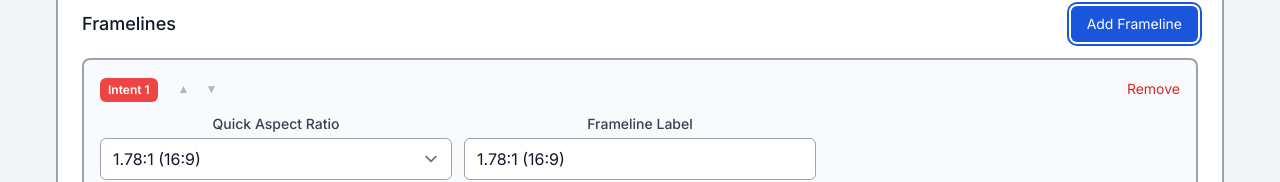
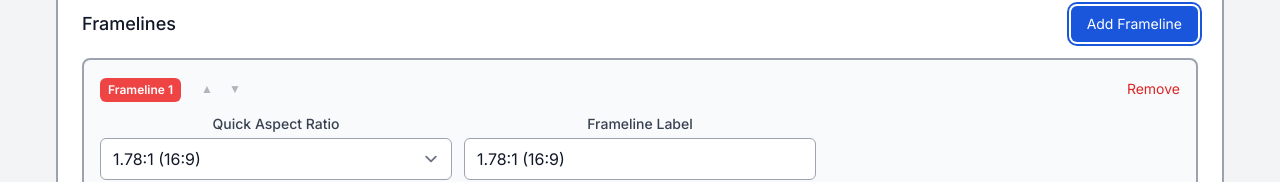
Before and after one commit to jamiemetzger600/ASC-FDL-DITWIT, a React (Vite) app in the folder web-app/: page / in a window 1280 px wide. Both pictures are taken after typing "Sample", "Sample" into the empty fields and a click on the button "Add Frameline". Shown: the part 579-761 px from the top of the page. Built offline with nearby package versions, Linux system fonts and the light colour scheme.

Commit message:
Fix remaining Intent buttons to show Frameline - Update Intent 1, Intent 2, etc. buttons to show Frameline 1, Frameline 2 - Fix FDLEditor card headers and FrameLeaderEditor visibility checkboxes - Complete the UI rebranding from Intent to Frameline terminology

```diff
--- a/web-app/src/components/FDLEditor.tsx
+++ b/web-app/src/components/FDLEditor.tsx
@@ -1244,7 +1244,7 @@ const FDLEditor: React.FC = () => {
                                     })()
                                   }}
                                 >
-                                  Intent {index + 1}
+                                  Frameline {index + 1}
                                 </span>
                               </h3>
                               <button
--- a/web-app/src/components/FrameLeaderEditor.tsx
+++ b/web-app/src/components/FrameLeaderEditor.tsx
@@ -1379,7 +1379,7 @@ const FrameLeaderEditor: React.FC<FrameLeaderEditorProps> = ({ fdl, visualizedCo
                             })()
                           }}
                         >
-                          {intent.label || `Intent ${idx + 1}`}
+                          {intent.label || `Frameline ${idx + 1}`}
                         </span>
                       </label>
                     </div>
```
